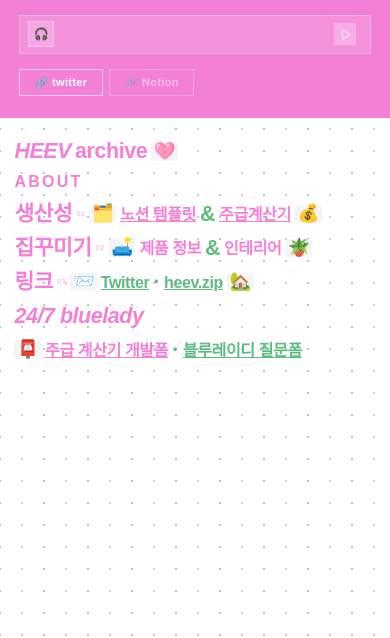
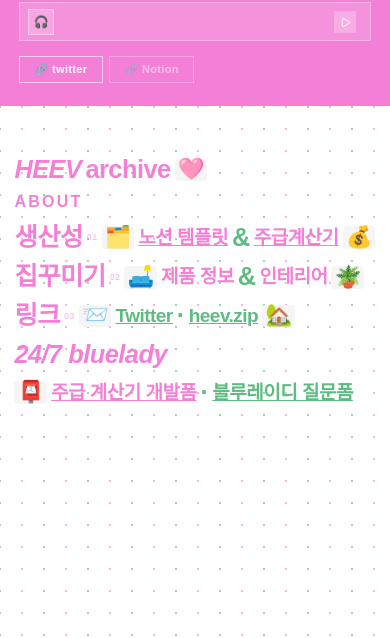
Before and after one commit to heev-archive/heevtoday, a plain HTML site: page index.html in a window 390 px wide. Shown: the part 234-872 px from the top of the page. Drawn offline with nearby package versions, Linux system fonts and the light colour scheme; a web font is replaced by a local one.

Commit message:
Add files via upload

```diff
--- a/index.html
+++ b/index.html
@@ -94,7 +94,7 @@
 }
 .hh-star{display:none;}
 
-.hh-nav{display:flex;justify-content:space-between;align-items:center;margin-bottom:1.4rem}
+.hh-nav{display:flex;justify-content:space-between;align-items:center;margin-bottom:.6rem}
 .hh-back{color:rgba(255,255,255,.9);background:none;border:none;padding:0;display:flex;align-items:center}
 .hh-actions{display:flex;gap:14px}
 .hh-actions button{background:none;border:none;color:rgba(255,255,255,.9);padding:0;display:flex;align-items:center}
@@ -364,15 +364,16 @@
 /* ── 모바일 대응 ── */
 @media(max-width:480px){
   .hh-title{font-size:2rem;}
-  .tp-line{font-size:5.5vw;gap:.15rem .25rem;margin-bottom:.45rem;}
-  .tp-emoji{font-size:4.5vw;padding:.03em .15em;}
+  .tp-line{font-size:6.5vw;gap:.15rem .25rem;margin-bottom:.45rem;}
+  .tp-emoji{font-size:5.5vw;padding:.03em .15em;}
   .tp-sup{font-size:.35em;}
   .tp-it{font-size:inherit;}
-  .tp-line a{font-size:4vw;}
+  .tp-line a{font-size:4.5vw;}
+  .tp-link{font-size:.72em !important;}
   .bgm-player{max-width:100%;}
   .hh-link-pills{gap:.4rem;}
   .hh-pill-card{font-size:11px;padding:.38rem .9rem;}
-  .tp-wrap{padding:1.2rem .9rem 1rem;}
+  .tp-wrap{padding:3rem .9rem 1rem;}
 }
 
 /* 링크 텍스트 크기 별도 조정 */
```
